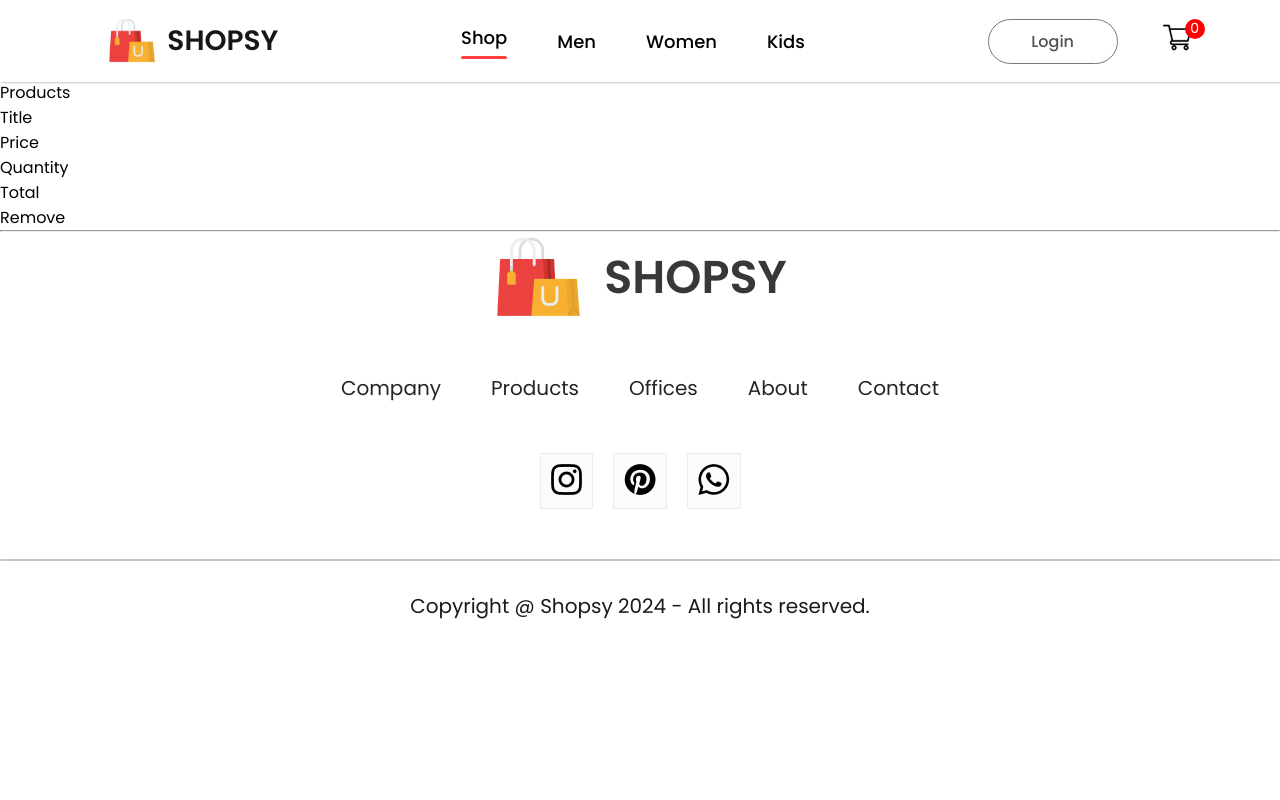
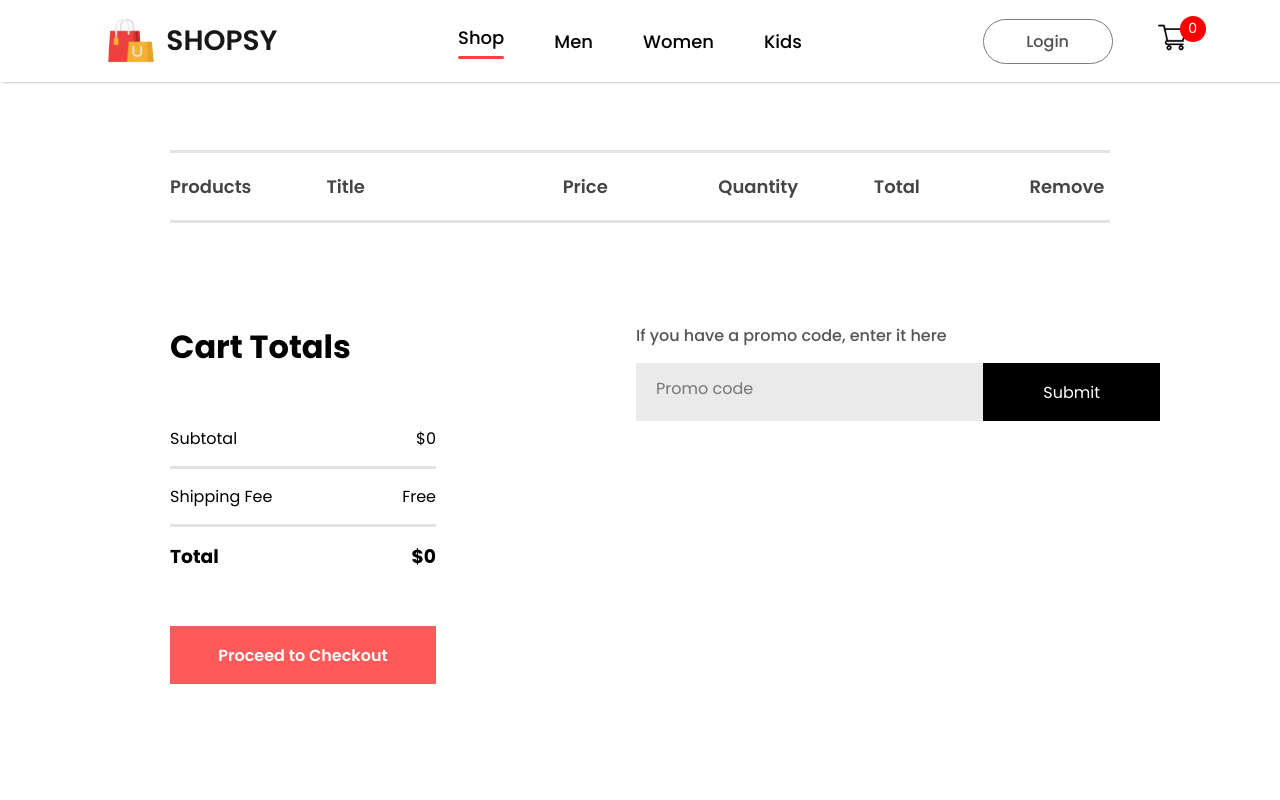
Before and after one commit to souravcodes1080/mern-ecommerce, a React (Vite) app in the folder frontend/: page /cart in a window 1280 px wide. Shown: the top 800 px of the page. Built offline with nearby package versions, Linux system fonts and the light colour scheme.

Commit message:
Cart functionality added

```diff
--- a/frontend/src/Components/CartItems/CartItems.jsx
+++ b/frontend/src/Components/CartItems/CartItems.jsx
@@ -3,10 +3,11 @@ import "./cartItems.css";
 import { ShopContext } from "../../Context/ShopContext";
 import remove_icon from "../assets/cart_cross_icon.png";
 function CartItems() {
-  const { all_product, cartItems, removeFromCart } = useContext(ShopContext);
+  const {getTotalCartAmount, all_product, cartItems, removeFromCart } = useContext(ShopContext);
   return (
     <>
       <div className="cart-items">
+      <hr />
         <div className="cart-items-format-main">
           <p>Products</p>
           <p>Title</p>
@@ -21,7 +22,7 @@ function CartItems() {
           if (cartItems[e.id] > 0) {
             return (
               <div className="" key={index}>
-                <div className="cart-items-format">
+                <div className="cart-items-format cart-items-format-main">
                   <img
                     src={e.image}
                     alt=""
@@ -34,6 +35,7 @@ function CartItems() {
                   </button>
                   <p>${e.new_price * cartItems[e.id]}</p>
                   <img
+                  className="cart-item-remove-icon"
                     src={remove_icon}
                     alt="remove_icon"
                     onClick={() => {
@@ -45,7 +47,39 @@ function CartItems() {
               </div>
             );
           }
+          return null
         })}
+        <div className="cart-items-down">
+          <div className="cart-items-total">
+            <h1>Cart Totals</h1>
+            <div className="">
+              <div className="cart-items-total-item">
+                <p>Subtotal</p>
+                <p>${getTotalCartAmount()}</p>
+              </div>
+              <hr />
+              <div className="cart-items-total-item">
+                <p>Shipping Fee</p>
+                <p>Free</p>
+              </div>
+              <hr />
+              <div className="cart-items-total-item">
+                <h3>
+                  Total
+                </h3>
+                <h3>${getTotalCartAmount()}</h3>
+              </div>
+            </div>
+            <button>Proceed to Checkout</button>
+          </div>
+          <div className="cart-items-promocode">
+            <p>If you have a promo code, enter it here</p>
+            <div className="cart-item-promo-box">
+              <input type="text" placeholder="Promo code" />
+              <button>Submit</button>
+            </div>
+          </div>
+        </div>
       </div>
     </>
   );
--- a/frontend/src/Components/CartItems/cartItems.css
+++ b/frontend/src/Components/CartItems/cartItems.css
@@ -0,0 +1,103 @@
+.cart-items{
+    margin: 150px 170px;
+}
+.cart-items hr{
+    height: 3px;
+    background: #e2e2e2;
+    border: 0;
+}
+.cart-items-format-main{
+    padding: 20px 0;
+    display: grid;
+    grid-template-columns: 0.5fr 2fr 1fr 1fr 1fr 1fr;
+    align-items: center;
+    gap: 75px;
+    color: #454545;
+    font-size: 18px;
+    font-weight: 600;
+}
+
+.cart-items-format{
+    font-size: 17px;
+    font-weight: 500;
+}
+.cart-icon-product-icon{
+    height: 62px;
+}
+.cart-item-remove-icon{
+    width: 15px;
+    margin: 0 40px;
+    cursor: pointer;
+}
+.cart-items-quntity{
+    width: 64px;
+    height: 50px;
+    border: 2px solid #ebebeb;
+    background-color: #fff;
+}
+.cart-items-down{
+    display: flex;
+    margin: 100px 0;
+}
+.cart-items-total{
+    flex: 1;
+    display: flex;
+    flex-direction: column;
+    margin-right: 200px;
+    gap: 40px;
+}
+.cart-items-total-item{
+    display: flex;
+    justify-content: space-between
+    ;
+    padding: 15px 0;
+}
+.cart-items-total button{
+    width: 266px;
+    height: 58px;
+    outline: none;
+    border: none;
+    color: white;
+    background-color:#ff5a5a;
+    font-size: 16px;
+    font-weight: 600;
+    cursor: pointer;
+}
+
+.cart-items-promocode{
+    flex: 1;
+    font-size: 16px;
+    font-weight: 500;
+}
+.cart-items-promocode p{
+    color: #555;
+
+}
+.cart-item-promo-box{
+    display: flex;
+    width: 504px;
+    margin-top: 15px;
+    padding-left: 20px;
+    height: 58px;
+    background-color: #eaeaea;
+
+}
+
+.cart-item-promo-box input{
+    border: none;
+    outline: none;
+    background: transparent;
+    font-size: 16px;
+    width: 330px;
+    height: 50px;
+}
+.cart-item-promo-box button{
+    width: 178px;
+    height: 58px;
+    font-size: 16px;
+    background-color: black;
+    color: white;
+    cursor: pointer;
+    outline: none;
+    border: none;
+}
--- a/frontend/src/Components/Navbar/Navbar.jsx
+++ b/frontend/src/Components/Navbar/Navbar.jsx
@@ -1,13 +1,14 @@
-import React, { useState } from "react";
+import React, { useContext, useState } from "react";
 import "./nabvar.css";
 
 import logo from "../assets/logo.png";
 import cart_icon from "../assets/cart_icon.png";
 import { Link } from "react-router-dom";
+import { ShopContext } from "../../Context/ShopContext";
 
 function Navbar() {
   const [menu, setMenu] = useState("shop");
-
+  const {getTotalCartItems} = useContext(ShopContext)
   return (
     <div className="navbar">
       <div className="nav-logo">
@@ -74,7 +75,7 @@ function Navbar() {
             width={"70%"}
           />
         </Link>
-        <div className="nav-cart-count">0</div>
+        <div className="nav-cart-count">{getTotalCartItems()}</div>
       </div>
     </div>
   );
--- a/frontend/src/Components/Navbar/nabvar.css
+++ b/frontend/src/Components/Navbar/nabvar.css
@@ -79,6 +79,7 @@
     align-items: center;
     margin-top: -25px;
     margin-left: -65px;
+    padding: 3px;
     border-radius: 100px;
     font-size: 14px;
     background: red;
--- a/frontend/src/Context/ShopContext.jsx
+++ b/frontend/src/Context/ShopContext.jsx
@@ -19,8 +19,27 @@ const ShopContextProvider = (props) =>{
     const removeFromCart = (itemId) =>{
         setCartItems((prev)=>({...prev, [itemId]:prev[itemId]-1}))
     }
+    const getTotalCartAmount = () =>{
+        let totalAmount = 0;
+        for(const item in cartItems){
+            if(cartItems[item] > 0){
+                let itemInfo = all_product.find((product)=>product.id===Number(item))
+                totalAmount+=itemInfo.new_price * cartItems[item]
+            }
+        }
+        return totalAmount
+    }
+    const getTotalCartItems = () =>{
+        let totalItem=0
+        for(const item in cartItems){
+            if(cartItems[item] > 0 ){
+                totalItem += cartItems[item]
+            }
+        }
 
-    const contextValue = {all_product, cartItems,addToCart, removeFromCart}
+        return totalItem
+    }
+    const contextValue = {getTotalCartItems, getTotalCartAmount, all_product, cartItems,addToCart, removeFromCart}
 
     return (
         <ShopContext.Provider value={contextValue}>
```
